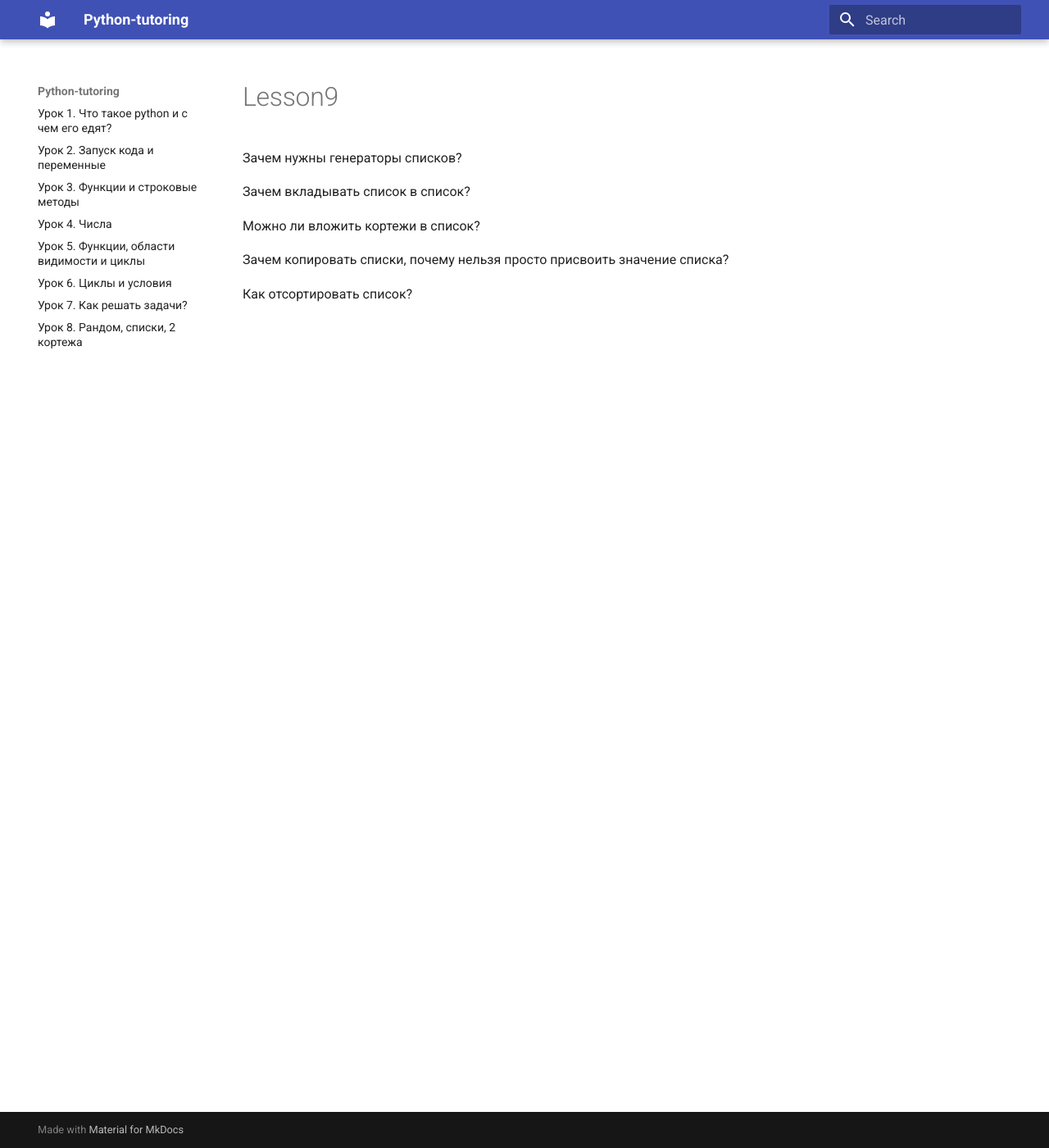
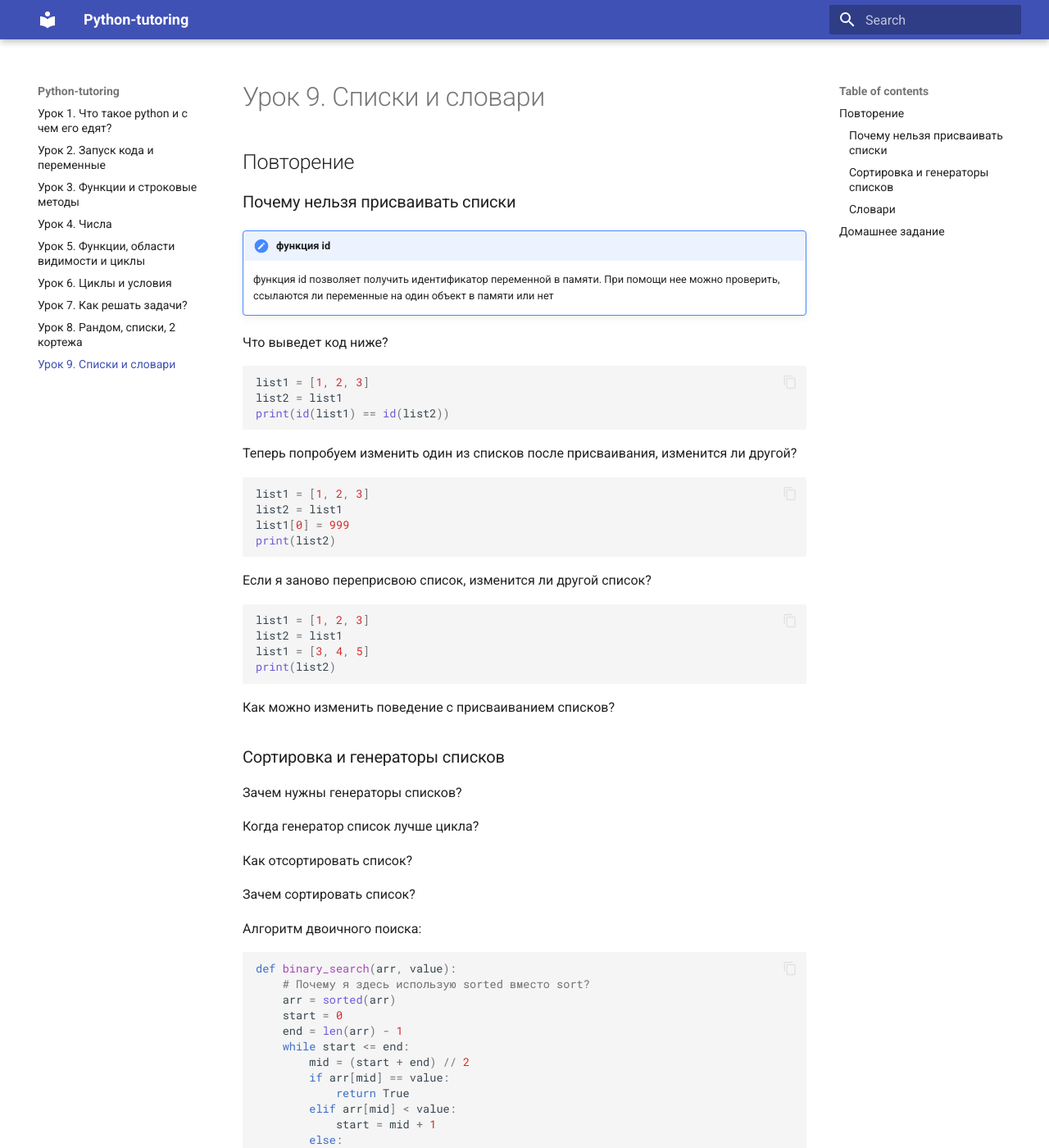
Before and after one commit to VsevolodKozlov-git/python-tutoring-course, an MkDocs documentation site: the page built from docs/lesson9/lesson9.md, in a window 1280 px wide and 1400 px high. Shown: the whole window at 82% size. Built offline with MkDocs 1.6.1 and Material for MkDocs 9.7.7, drawn with Linux system fonts in a browser that asks for light colours; some of the changed text lies outside the part shown.

Commit message:
9-й урок

````diff
--- a/docs/lesson9/lesson9.md
+++ b/docs/lesson9/lesson9.md
@@ -1,9 +1,93 @@
+# Урок 9. Списки и словари
+
+## Повторение
+
+### Почему нельзя присваивать списки
+
+!!! note "функция id"
+    функция id позволяет получить идентификатор переменной в памяти. При помощи нее можно проверить, ссылаются ли переменные на один объект в памяти или нет
+
+Что выведет код ниже?
+```python
+list1 = [1, 2, 3]
+list2 = list1
+print(id(list1) == id(list2))
+```
+
+Теперь попробуем изменить один из списков после присваивания, изменится ли другой?
+```python
+list1 = [1, 2, 3]
+list2 = list1
+list1[0] = 999
+print(list2)
+```
+
+Если я заново переприсвою список, изменится ли другой список?
+```python
+list1 = [1, 2, 3]
+list2 = list1
+list1 = [3, 4, 5]
+print(list2)
+```
+
+Как можно изменить поведение с присваиванием списков?
+
+### Сортировка и генераторы списков
+
 Зачем нужны генераторы списков?
 
-Зачем вкладывать список в список?
-
-Можно ли вложить кортежи в список?
-
-Зачем копировать списки, почему нельзя просто присвоить значение списка?
+Когда генератор список лучше цикла?
 
 Как отсортировать список?
+
+Зачем сортировать список?
+
+Алгоритм двоичного поиска:
+```python
+def binary_search(arr, value):
+    # Почему я здесь использую sorted вместо sort?
+    arr = sorted(arr)
+    start = 0
+    end = len(arr) - 1
+    while start <= end:
+        mid = (start + end) // 2
+        if arr[mid] == value:
+            return True
+        elif arr[mid] < value:
+            start = mid + 1
+        else:
+            end = mid - 1
+    return False
+
+print(binary_search([1, 1, 2, 4 ], 3))
+```
+
+### Словари
+Зачем нужны словари?
+
+Можно ли в значениях словаря хранить:
+
+- словари
+- списки
+- числа
+- кортежи
+- строки
+
+Можно ли в ключах словаря хранить:
+
+- словари
+- списки
+- числа
+- кортежи
+- строки
+
+Как в for перебрать ключи словаря?
+
+Как в for перебрать значения словаря?
+
+Как в for перебрать пары ключ-значение?
+
+## Домашнее задание
+
+- Прочитать 1-ю главу "Грокаем Алгоритмы"
+- Выполнить задачу 9.9 из "Знакомство с python"
--- a/mkdocs.yml
+++ b/mkdocs.yml
@@ -16,6 +16,7 @@ nav:
   - lesson6/lesson6.md
   - lesson7/lesson7.md
   - lesson8/lesson8.md
+  - lesson9/lesson9.md
 
 markdown_extensions:
   - admonition
````
